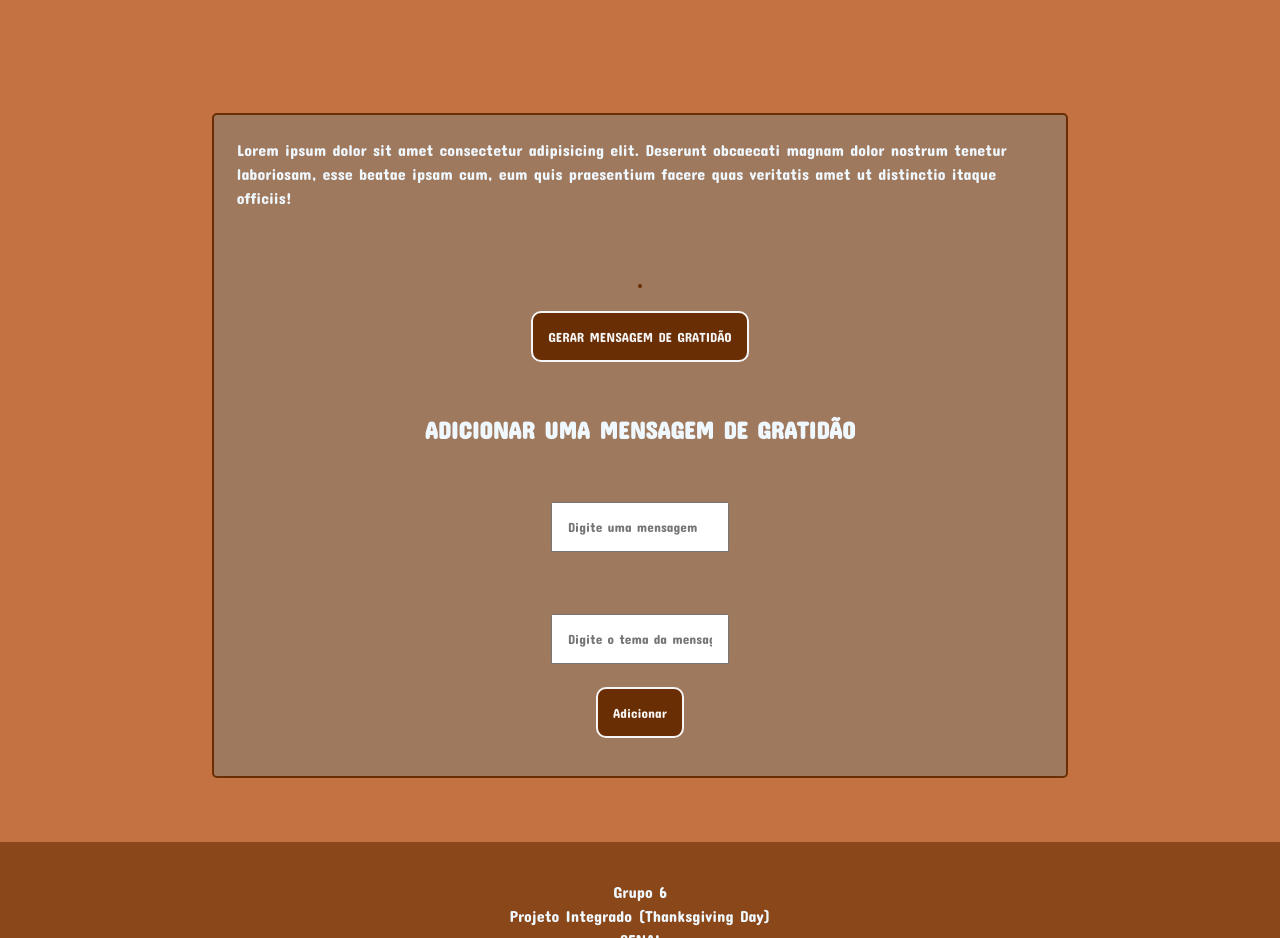
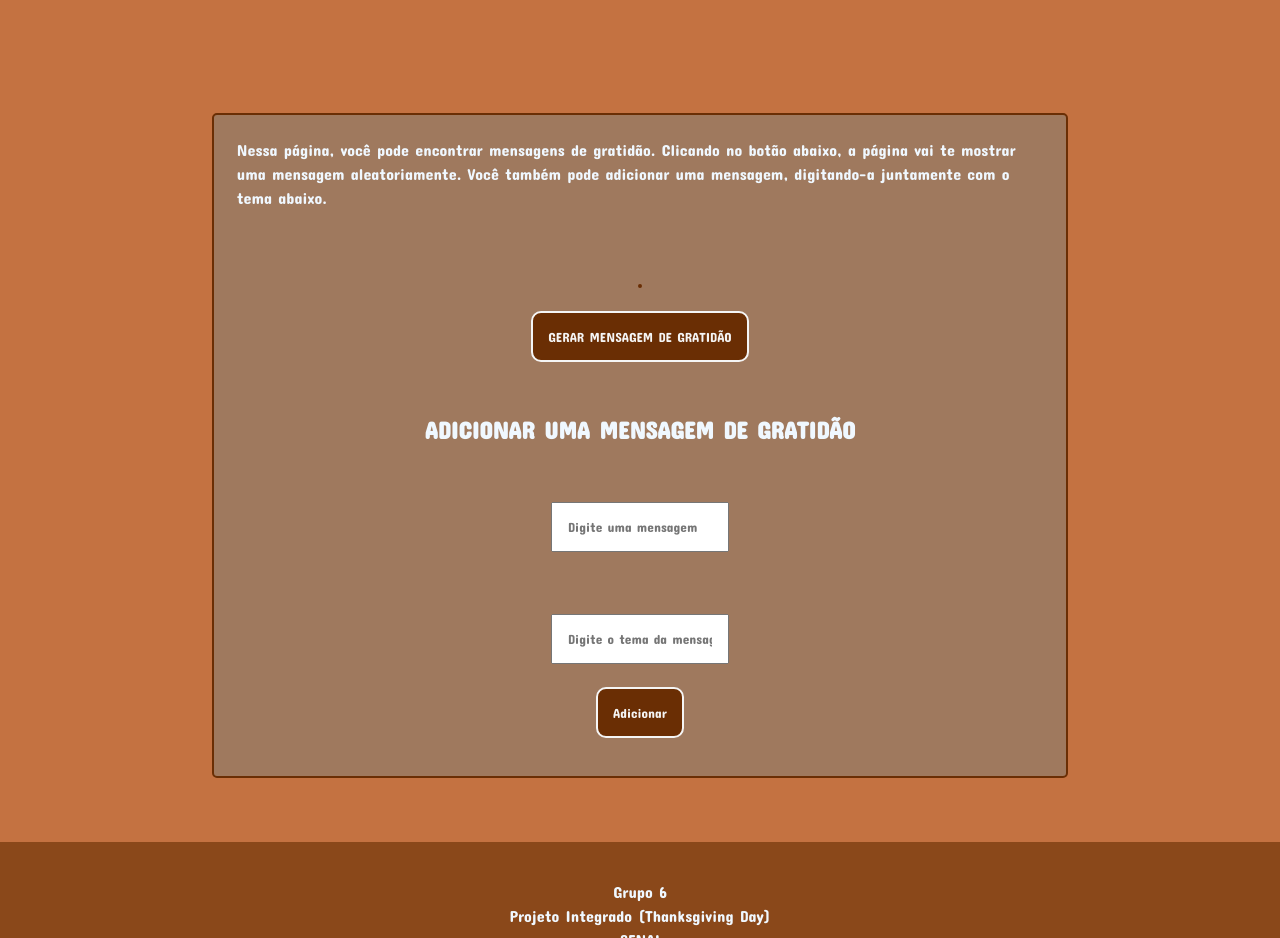
Before and after one commit to VieiraQuezia/Thanks-give, a plain HTML site: page frontEnd/msgGratidao.html in a window 1280 px wide. Shown: the part 880-1818 px from the top of the page. Drawn offline with nearby package versions, Linux system fonts and the light colour scheme.

Commit message:
texto de orientaão das msg de gratidao

```diff
--- a/frontEnd/msgGratidao.html
+++ b/frontEnd/msgGratidao.html
@@ -49,11 +49,9 @@
 <article class="gratidao">
     <nav class="blocoGratidao">
 <p>
-    Lorem ipsum dolor sit amet consectetur adipisicing elit. Deserunt
-     obcaecati magnam dolor nostrum tenetur laboriosam, esse beatae
-     ipsam cum, eum quis praesentium facere quas veritatis amet ut
-      distinctio itaque officiis!
-</p>
+    Nessa página, você pode encontrar mensagens de gratidão.
+    Clicando no botão abaixo, a página vai te mostrar uma mensagem aleatoriamente.
+    Você também pode adicionar uma mensagem, digitando-a juntamente com o tema abaixo.</p>
 
 <nav class="form-container">
 
```
Also changed, not shown: frontEnd/historias.html (+2 -2 lines).
